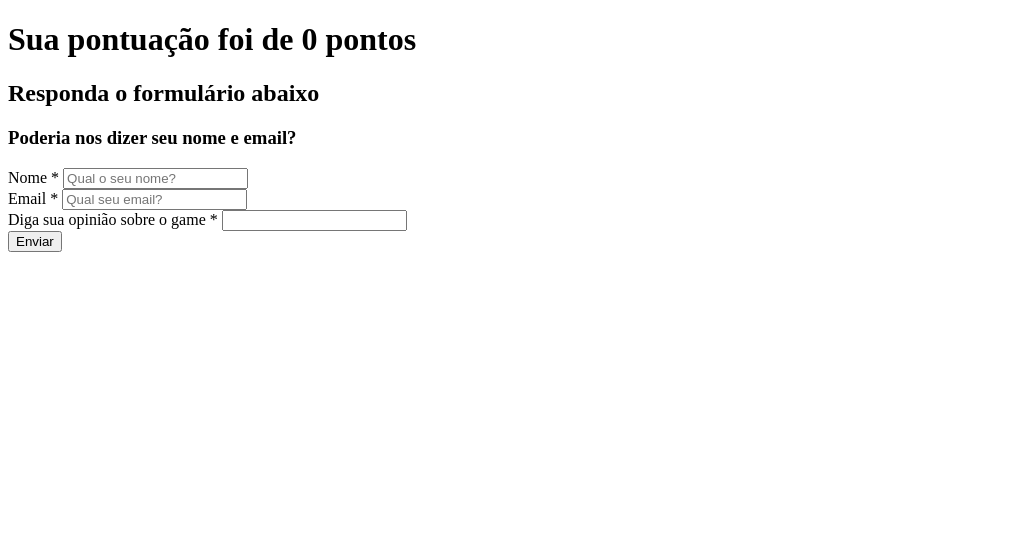
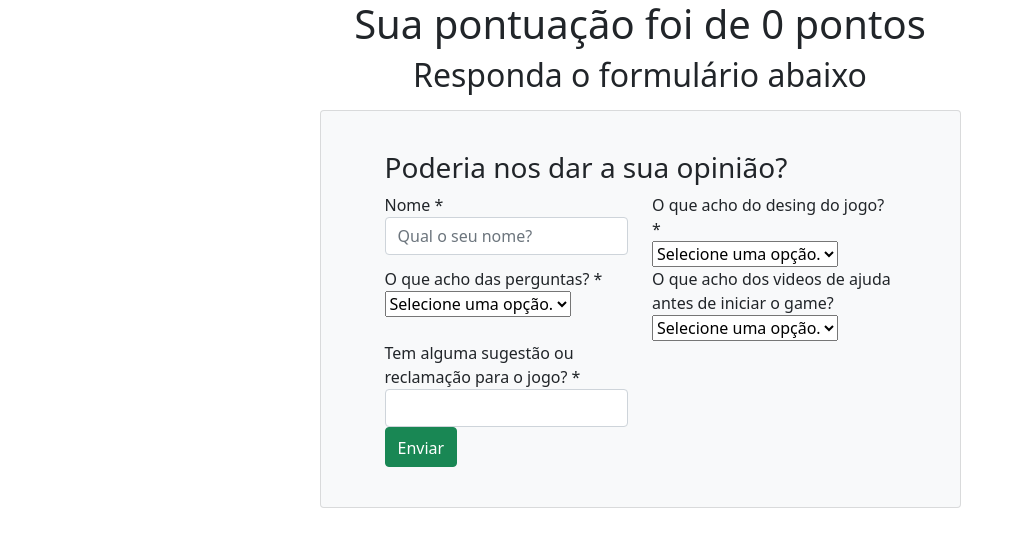
Before and after one commit to Gean0812/Quizz, a Django app: page /responde/ in a window 1280 px wide. Shown: the top 547 px of the page, without its empty margins (0-1016 px from the left). Run offline with Django 3.2, Linux system fonts and the light colour scheme.

Commit message:
subindo modificacoes

```diff
--- a/tcc/quizz/game/models.py
+++ b/tcc/quizz/game/models.py
@@ -16,7 +16,9 @@ class Pergunta(models.Model):
 
 class Usuario(models.Model):
     id = models.BigAutoField(primary_key=True)
-    nome = models.CharField(max_length=255)
-    email = models.CharField(max_length=255)
+    nome = models.CharField(max_length=255, default="")
+    desing = models.CharField(max_length=255, default="")
+    perguntas = models.CharField(max_length=255, default="")
+    videos = models.CharField(max_length=255, default="")
     opiniao = models.TextField(default="")
     score = models.IntegerField(default=0)
--- /dev/null
+++ b/tcc/quizz/game/static/result.css
@@ -0,0 +1,4 @@
+h1, h2{
+    display: flex;
+    justify-content: center;
+}
--- a/tcc/quizz/game/templates/questions.html
+++ b/tcc/quizz/game/templates/questions.html
@@ -10,6 +10,7 @@
 	<link href="https://cdn.jsdelivr.net/npm/bootstrap@5.0.2/dist/css/bootstrap.min.css" rel="stylesheet" integrity="sha384-EVSTQN3/azprG1Anm3QDgpJLIm9Nao0Yz1ztcQTwFspd3yD65VohhpuuCOmLASjC" crossorigin="anonymous">
 	<!-- JavaScript Bundle with Popper -->
 	<script src="https://cdn.jsdelivr.net/npm/bootstrap@5.0.2/dist/js/bootstrap.bundle.min.js" integrity="sha384-MrcW6ZMFYlzcLA8Nl+NtUVF0sA7MsXsP1UyJoMp4YLEuNSfAP+JcXn/tWtIaxVXM" crossorigin="anonymous"></script>
+	 <link rel="stylesheet" href="{% static 'result.css' %}">
 </head>
 <body>
 	<div id = "container">
@@ -34,9 +35,11 @@
 				</div>
 			</form>
 			{% endfor %}
+			<br>
 			<div class="form-group">
 				<button class="btn btn-success" id="save_ans">Responder pergunta</button>
 			</div>
+			<br>
 			<div class="paginator">
 				<div class="form-group">
 					{% if perguntas.has_next %}
--- a/tcc/quizz/game/templates/result.html
+++ b/tcc/quizz/game/templates/result.html
@@ -1,11 +1,18 @@
 <!DOCTYPE html>
+{% load static %}
 <html lang="en">
 <head>
     <meta charset="UTF-8">
     <title>Resultado</title>
+    <link rel="stylesheet" href="{% static 'result.css' %}">
+    <script src="https://ajax.googleapis.com/ajax/libs/jquery/3.6.0/jquery.min.js"></script>
+	<!-- CSS only -->
+	<link href="https://cdn.jsdelivr.net/npm/bootstrap@5.0.2/dist/css/bootstrap.min.css" rel="stylesheet" integrity="sha384-EVSTQN3/azprG1Anm3QDgpJLIm9Nao0Yz1ztcQTwFspd3yD65VohhpuuCOmLASjC" crossorigin="anonymous">
+	<!-- JavaScript Bundle with Popper -->
+	<script src="https://cdn.jsdelivr.net/npm/bootstrap@5.0.2/dist/js/bootstrap.bundle.min.js" integrity="sha384-MrcW6ZMFYlzcLA8Nl+NtUVF0sA7MsXsP1UyJoMp4YLEuNSfAP+JcXn/tWtIaxVXM" crossorigin="anonymous"></script>
 </head>
 <body>
-<h1> Sua pontuação foi de <strong>{{ score }}</strong> pontos</h1>
+<h1> Sua pontuação foi de {{ score }} pontos</h1>
     <h2>Responda o formulário abaixo</h2>
     <div class="container">
         <div class="row ">
@@ -13,7 +20,7 @@
                 <div class="card mt-2 mx-auto p-4 bg-light">
                     <div class="card-body bg-light">
                         <div class="container">
-                            <h3>Poderia nos dizer seu nome e email?</h3>
+                            <h3>Poderia nos dar a sua opinião?</h3>
                             <form id="contact-form" action="/create" role="form">
                                 <div class="controls">
                                     <div class="row">
@@ -25,14 +32,50 @@
                                         </div>
 
                                         <div class="col-md-6">
-                                            <div class="form-group"> <label for="form_email">Email *</label> <input
-                                                    id="form_email" type="email" name="email" class="form-control"
-                                                    placeholder="Qual seu email?" required="required"
-                                                    data-error="Valid email is required."> </div>
+                                            <div class="form-group">
+                                                <label class="mr-sm-2" for="form_desing">O que acho do desing do jogo? *</label>
+                                                <select class="custom-select mr-sm-2" id="form_desing" required="required" onChange="updateDesing()">
+                                                    <option selected>Selecione uma opção.</option>
+                                                    <option value="otimo">Ótimo</option>
+                                                    <option value="bom">Bom</option>
+                                                    <option value="regular">Regular</option>
+                                                    <option value="ruim">Ruim</option>
+                                                </select>
+                                                <input type="text" name="desing" id="desing" value="" hidden>
+                                            </div>
                                         </div>
 
+
                                         <div class="col-md-6">
-                                            <div class="form-group"> <label for="form_opiniao">Diga sua opinião sobre o game *</label> <input
+                                            <div class="form-group">
+                                                <label class="mr-sm-2" for="form_perguntas">O que acho das perguntas? *</label>
+                                                <select class="custom-select mr-sm-2" id="form_perguntas" required="required" onChange="updatePerguntas()">
+                                                    <option selected>Selecione uma opção.</option>
+                                                    <option value="otimo">Ótimo</option>
+                                                    <option value="bom">Bom</option>
+                                                    <option value="regular">Regular</option>
+                                                    <option value="ruim">Ruim</option>
+                                                </select>
+                                                <input type="text" name="perguntas" id="perguntas" hidden>
+                                            </div>
+                                        </div>
+
+                                         <div class="col-md-6">
+                                            <div class="form-group">
+                                                <label class="mr-sm-2" for="form_videos">O que acho dos videos de ajuda antes de iniciar o game?</label>
+                                                <select class="custom-select mr-sm-2" id="form_videos" required="required" onChange="updateVideos()">
+                                                    <option selected>Selecione uma opção.</option>
+                                                    <option value="otimo">Ótimo</option>
+                                                    <option value="bom">Bom</option>
+                                                    <option value="regular">Regular</option>
+                                                    <option value="ruim">Ruim</option>
+                                                </select>
+                                                <input type="text" name="videos" id="videos" hidden>
+                                            </div>
+                                        </div>
+
+                                         <div class="col-md-6">
+                                            <div class="form-group"> <label for="form_opiniao">Tem alguma sugestão ou reclamação para o jogo? *</label> <input
                                                     id="form_opiniao" type="text" name="opiniao" class="form-control"
                                                     required="required">
                                             </div>
@@ -59,13 +102,45 @@
     </div>
 </body>
 <script>
+        function updateDesing() {
+		    var select = document.getElementById('form_desing');
+			var option = select.options[select.selectedIndex];
+
+			document.getElementById('desing').value = option.value;
+			console.log(option.value)
+		}
+
+		function updatePerguntas() {
+		    var select = document.getElementById('form_perguntas');
+			var option = select.options[select.selectedIndex];
+
+			document.getElementById('perguntas').value = option.value;
+			console.log(option.value)
+		}
+
+		function updateVideos() {
+		    var select = document.getElementById('form_videos');
+			var option = select.options[select.selectedIndex];
+
+			document.getElementById('videos').value = option.value;
+			console.log(option.value)
+		}
+
+        updateDesing();
+        updatePerguntas();
+        updateVideos();
+
         var form_name = document.getElementById("form_name").value;
-        var form_email = document.getElementById("form_email").value;
+        var form_desing = document.getElementById("desing").value;
+        var form_perguntas = document.getElementById("perguntas").value;
+        var form_videos = document.getElementById("videos").value;
         var form_opiniao = document.getElementById("form_opiniao").value;
-        var score = document.getElementById("score").value;
+        var score = document.getElementById("form_score").value;
         const data = {
             "nome": form_name,
-            "email": form_email,
+            "desing": form_desing,
+            "perguntas": form_perguntas,
+            "videos": form_videos,
             "opiniao": form_opiniao,
             "score": score
         };
--- a/tcc/quizz/game/views.py
+++ b/tcc/quizz/game/views.py
@@ -20,11 +20,13 @@ def quizz(request):
 def create(request):
     req = request
     nome = req.GET['name']
-    email = req.GET['email']
+    desing = req.GET['desing']
+    perguntas = req.GET['perguntas']
+    videos = req.GET['videos']
     opiniao = req.GET['opiniao']
     score = req.GET['score']
     try:
-        usuario = Usuario(nome=nome, email=email, opiniao=opiniao, score=score)
+        usuario = Usuario(nome=nome, desing=desing, perguntas=perguntas, videos=videos, opiniao=opiniao, score=score)
         usuario.save()
 
         return render(request, 'end.html')
```
Also changed, not shown: tcc/quizz/db.sqlite3, tcc/quizz/game/migrations/0004_auto_20210806_1138.py (added).
